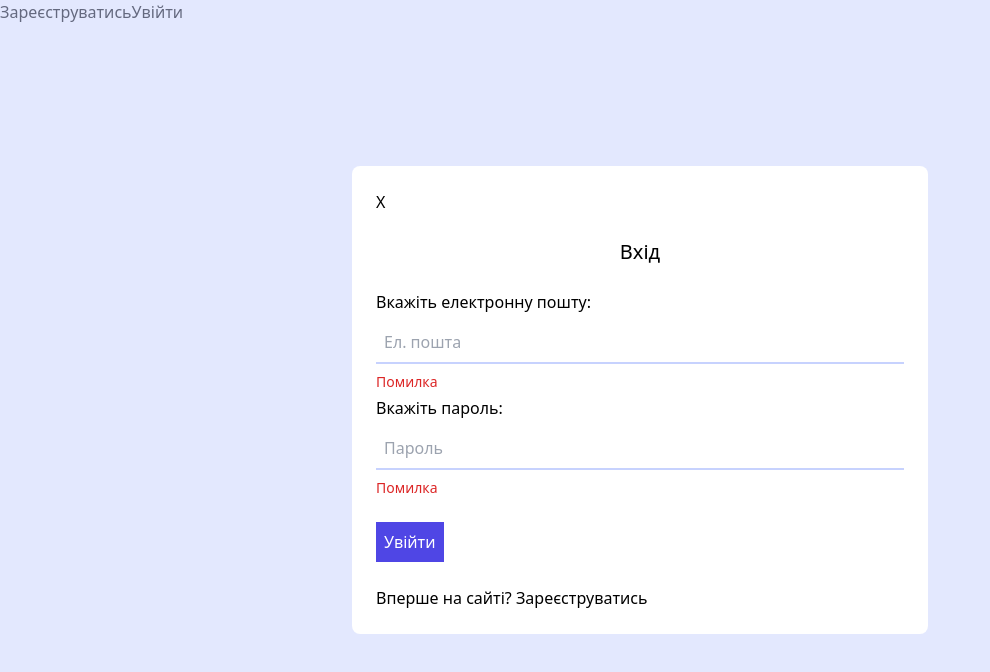
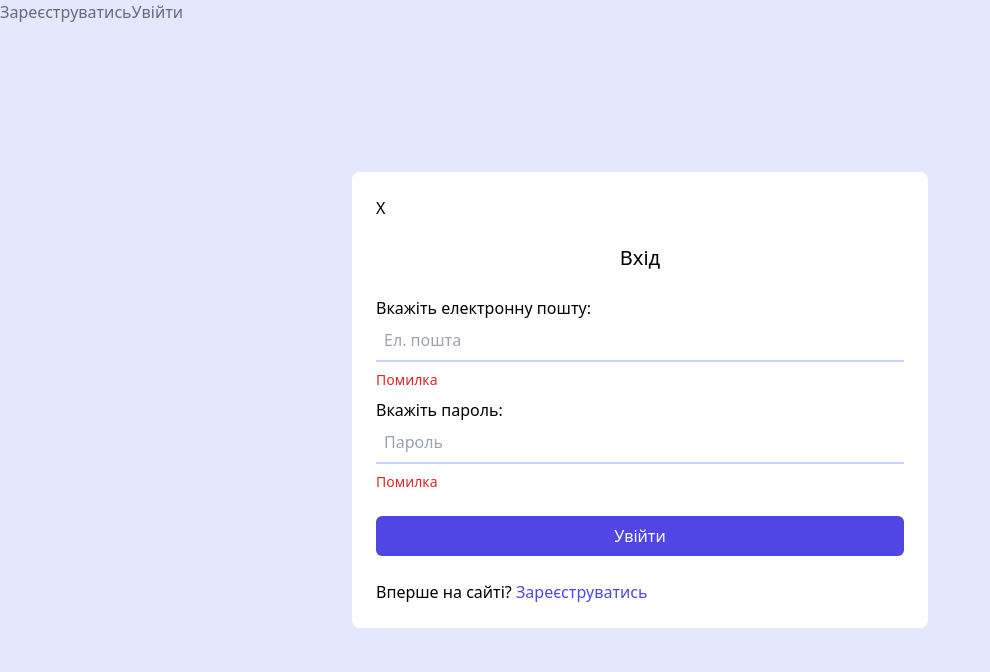
Before and after one commit to oxb4f/curly-broccoli, a Vue app in the folder frontend/: page /login in a window 1280 px wide. Shown: the top 672 px of the page, without its empty margins (0-990 px from the left). Built offline with nearby package versions, Linux system fonts and the light colour scheme.

Commit message:
feat: add form styles

```diff
--- a/frontend/src/app/assets/main.css
+++ b/frontend/src/app/assets/main.css
@@ -2,6 +2,10 @@
 @import 'tailwindcss/components';
 @import 'tailwindcss/utilities';
 @import './base.css';
+
+.link {
+  @apply text-project-main-color;
+}
 
 .modal {
   @apply overflow-y-auto overflow-x-hidden fixed inset-0 z-50 flex justify-center items-center w-full h-full break-all;
@@ -36,22 +40,26 @@
   @apply mb-6;
 }
 
-.form__header {
-  @apply flex justify-around text-xl;
+.form__header,
+.form__footer {
+  @apply flex justify-around;
 }
 
+.form__header {
+  @apply text-xl;
+}
 .form__item {
-  @apply mb-1 flex flex-col;
+  @apply mb-2 flex flex-col;
 }
 
 .form__field {
-  @apply my-2 p-2 border-b-2 border-project-main-color-mute focus:outline-none focus:border-project-main-color;
+  @apply p-2 border-b-2 border-project-main-color-mute focus:outline-none focus:border-project-main-color;
 }
 
 .form__error {
-  @apply text-sm text-project-error-color;
+  @apply mt-2 text-sm text-project-error-color;
 }
 
 .form__submit-button {
-  @apply p-2 bg-project-main-color text-project-text-color-inverted;
+  @apply w-full p-2 rounded-md bg-project-main-color text-project-text-color-inverted cursor-pointer active:bg-project-main-color-soft;
 }
--- a/frontend/src/form/views/LoginView.vue
+++ b/frontend/src/form/views/LoginView.vue
@@ -34,7 +34,7 @@ import ModalWindow from '../components/ModalWindow.vue'
     </template>
     <template #footer>
       <span
-        >Вперше на сайті? <RouterLink to="/register">Зареєструватись</RouterLink></span
+        >Вперше на сайті? <RouterLink class="link" to="/register">Зареєструватись</RouterLink></span
       ></template
     >
   </ModalWindow>
--- a/frontend/src/form/views/RegisterView.vue
+++ b/frontend/src/form/views/RegisterView.vue
@@ -42,7 +42,7 @@ import ModalWindow from '../components/ModalWindow.vue'
       </BasicForm>
     </template>
     <template #footer>
-      <span>Вже є акаунт? <RouterLink to="/login">Увійти</RouterLink></span>
+      <span>Вже є акаунт? <RouterLink class="link" to="/login">Увійти</RouterLink></span>
     </template>
   </ModalWindow>
 </template>
```
